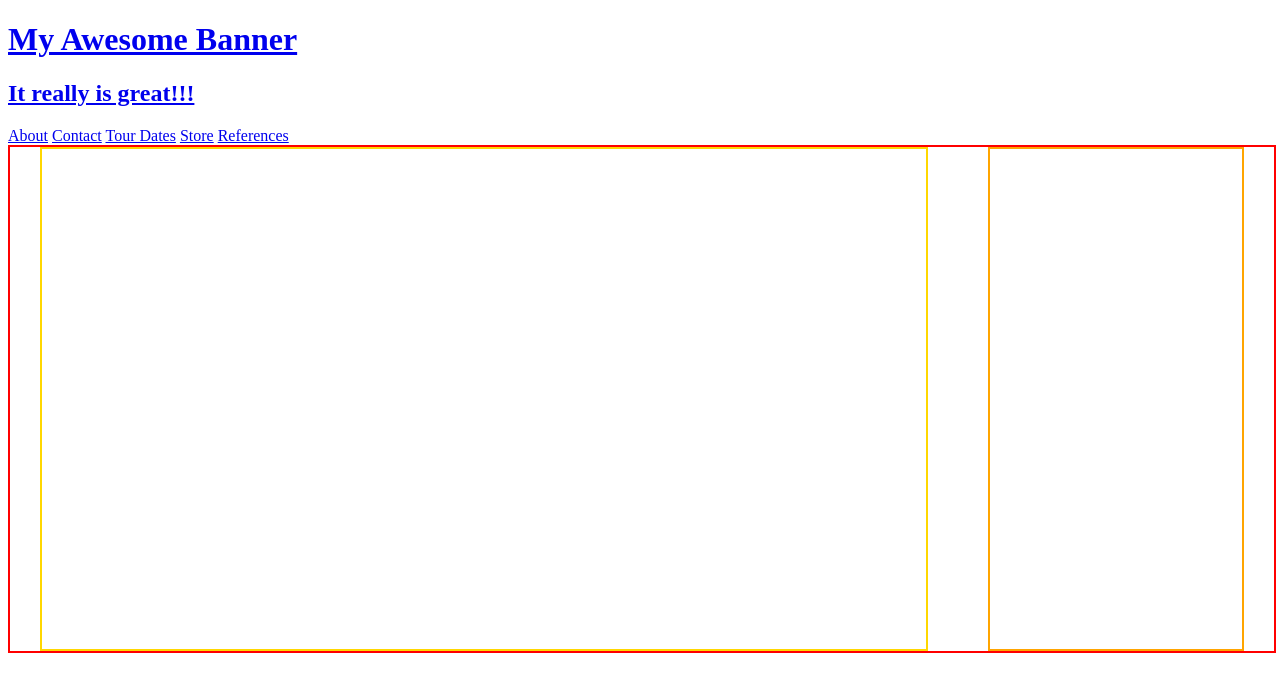
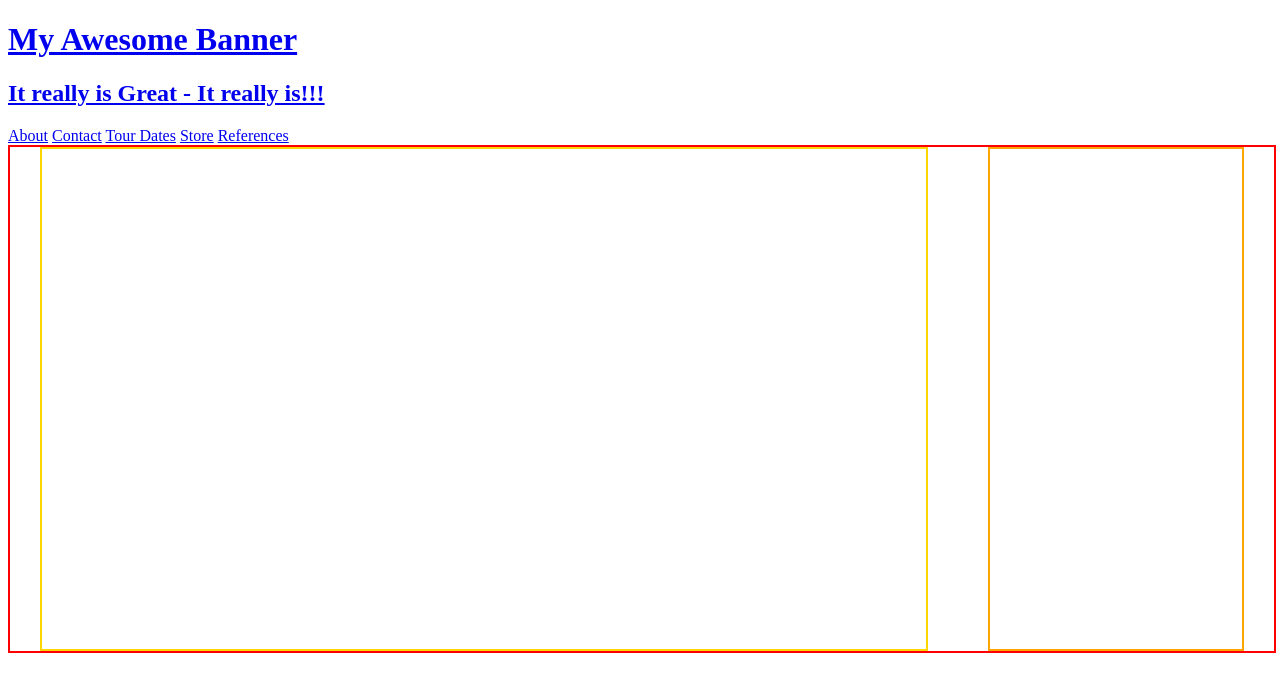
Before and after one commit to mrd333/fansitePart2, a plain HTML site: page index.html in a window 1280 px wide. Drawn offline with Linux system fonts and the light colour scheme.

Commit message:
banner on index

```diff
--- a/index.html
+++ b/index.html
@@ -9,7 +9,7 @@
 	<a href="index.html">
 		<div id="banner">
 			<h1>My Awesome Banner</h1>
-			<h2>It really is great!!!</h2>
+			<h2>It really is Great - It really is!!!</h2>
 		</div>
 	</a>
 	<div id="nav">
```
